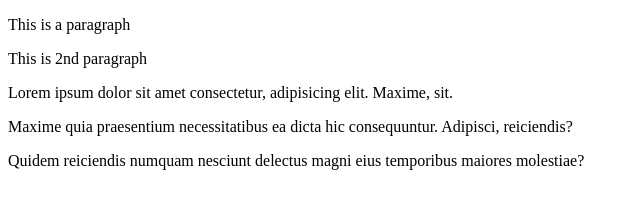
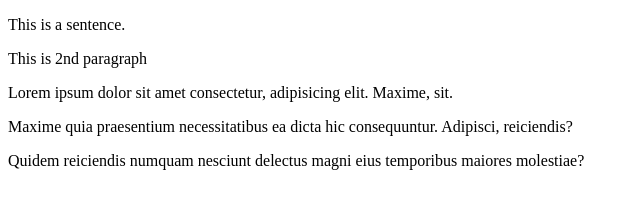
Before and after one commit to alaedine-douak/git-examples, a plain HTML site: page index.html in a window 1280 px wide. Shown: the full height of the page, 0-640 px from the left. Drawn offline with Linux system fonts and the light colour scheme.

Commit message:
Corrected content

```diff
--- a/index.html
+++ b/index.html
@@ -6,7 +6,7 @@
     <title>Document</title>
 </head>
 <body>
-    <p>This is a paragraph</p>
+    <p>This is a sentence.</p>
     <p>This is 2nd paragraph</p>
     <p>Lorem ipsum dolor sit amet consectetur, adipisicing elit. Maxime, sit.</p>
     <p>Maxime quia praesentium necessitatibus ea dicta hic consequuntur. Adipisci, reiciendis?</p>
```
